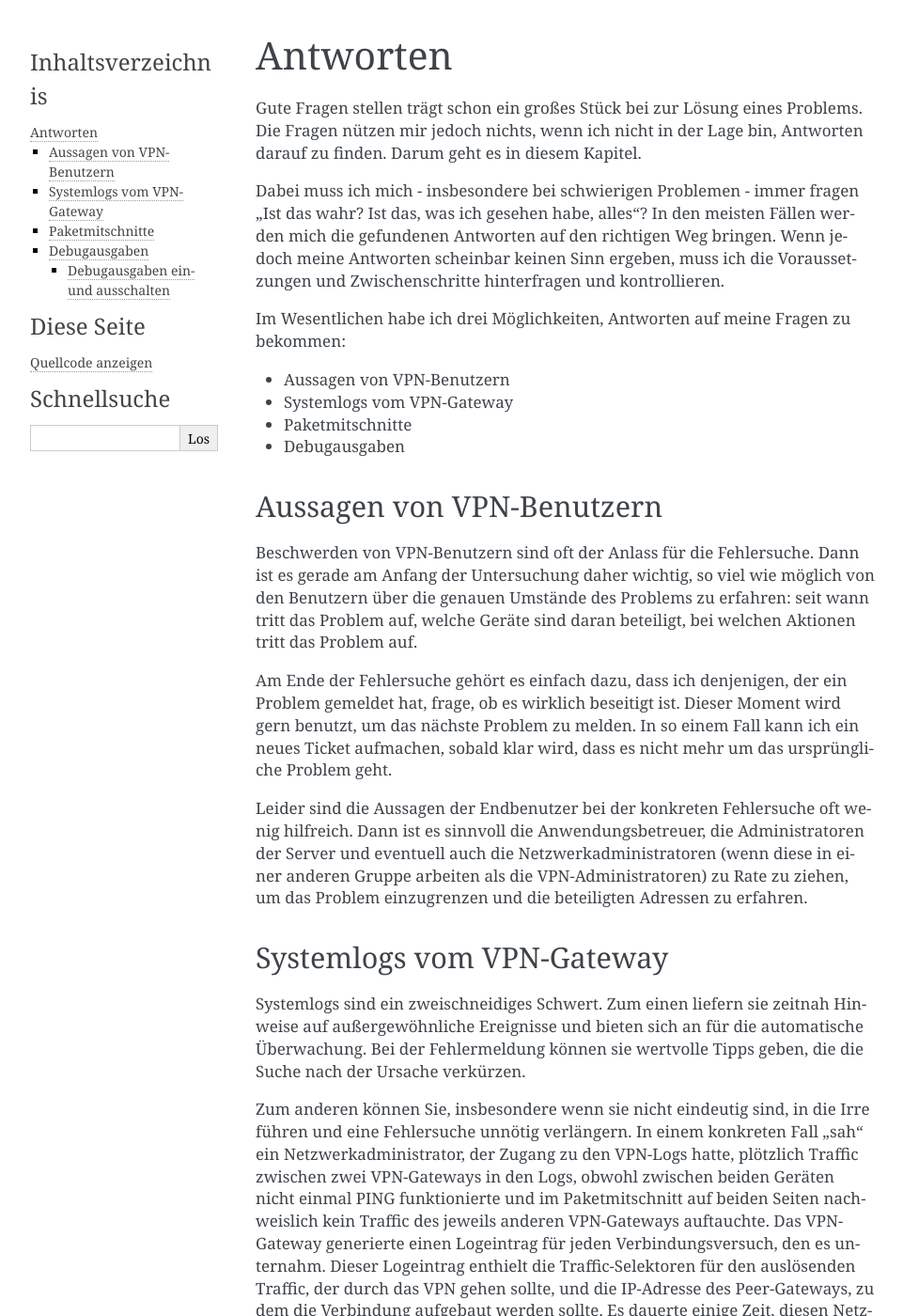
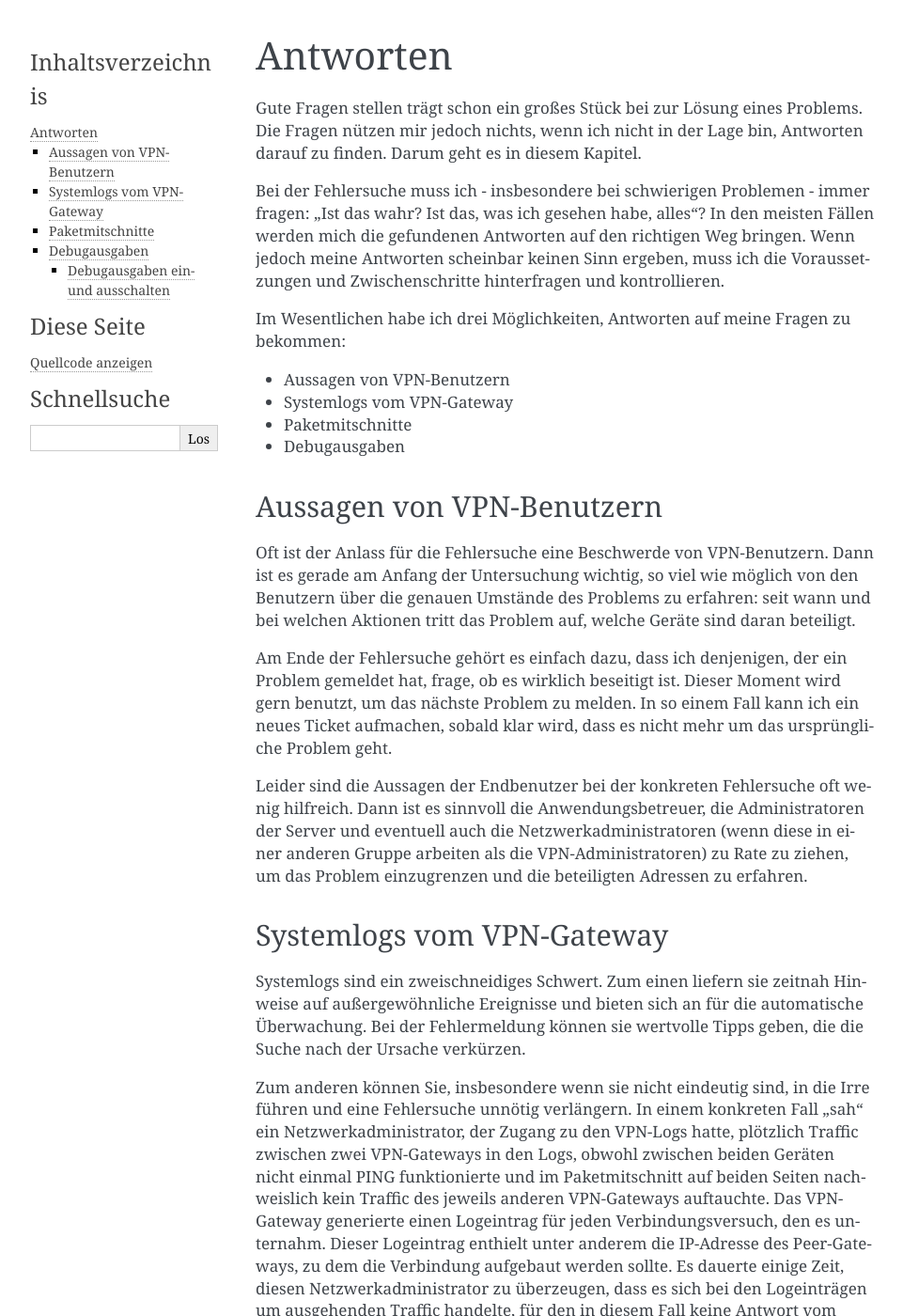
Before and after one commit to matwei-books/Fehlersuche-bei-IPsec-VPN-mit-IKEv2, a Sphinx documentation site: the page built from source/vorgehen/antworten.rst, in a window 1280 px wide and 1400 px high. Shown: the whole window at 94% size, without its empty margins (148-1109 px from the left). Built offline with Sphinx 7.4.7, drawn with Linux system fonts in a browser that asks for light colours; cross-references to code outside the pages are shown as plain code; some of the changed text lies outside the part shown.

Commit message:
Text überarbeitet

```diff
--- a/source/vorgehen/antworten.rst
+++ b/source/vorgehen/antworten.rst
@@ -7,8 +7,9 @@ Problems. Die Fragen nützen mir jedoch nichts, wenn ich nicht in der
 Lage bin, Antworten darauf zu finden.
 Darum geht es in diesem Kapitel.
 
-Dabei muss ich mich - insbesondere bei schwierigen Problemen -
-immer fragen "Ist das wahr? Ist das, was ich gesehen habe, alles"?
+Bei der Fehlersuche muss ich
+- insbesondere bei schwierigen Problemen - immer fragen:
+"Ist das wahr? Ist das, was ich gesehen habe, alles"?
 In den meisten Fällen werden mich die gefundenen Antworten auf den richtigen Weg bringen.
 Wenn jedoch meine Antworten scheinbar keinen Sinn ergeben,
 muss ich die Voraussetzungen und Zwischenschritte hinterfragen und kontrollieren.
@@ -24,13 +25,12 @@ Antworten auf meine Fragen zu bekommen:
 Aussagen von VPN-Benutzern
 --------------------------
 
-Beschwerden von VPN-Benutzern sind oft der Anlass für die Fehlersuche.
-Dann ist es gerade am Anfang der Untersuchung daher wichtig,
+Oft ist der Anlass für die Fehlersuche eine Beschwerde von VPN-Benutzern.
+Dann ist es gerade am Anfang der Untersuchung wichtig,
 so viel wie möglich von den Benutzern
 über die genauen Umstände des Problems zu erfahren:
-seit wann tritt das Problem auf,
-welche Geräte sind daran beteiligt,
-bei welchen Aktionen tritt das Problem auf.
+seit wann und bei welchen Aktionen tritt das Problem auf,
+welche Geräte sind daran beteiligt.
 
 Am Ende der Fehlersuche gehört es einfach dazu,
 dass ich denjenigen, der ein Problem gemeldet hat,
@@ -67,9 +67,8 @@ und im Paketmitschnitt auf beiden Seiten nachweislich
 kein Traffic des jeweils anderen VPN-Gateways auftauchte.
 Das VPN-Gateway generierte einen Logeintrag für jeden Verbindungsversuch,
 den es unternahm.
-Dieser Logeintrag enthielt die Traffic-Selektoren
-für den auslösenden Traffic, der durch das VPN gehen sollte,
-und die IP-Adresse des Peer-Gateways,
+Dieser Logeintrag enthielt unter anderem
+die IP-Adresse des Peer-Gateways,
 zu dem die Verbindung aufgebaut werden sollte.
 Es dauerte einige Zeit, diesen Netzwerkadministrator zu überzeugen,
 dass es sich bei den Logeinträgen um ausgehenden Traffic handelte,
@@ -107,8 +108,8 @@ Dabei passiert folgendes:
 
 ``sed -E 's/^.{16}//' < $logfile``
   Der Befehl *sed* bekommt den Inhalt der Datei *$logfile* in der
-  Standardeingabe, entfernt in jeder Zeile die ersten 16 Zeichen - den
-  Zeitstempel - und gibt den Rest aus.
+  Standardeingabe,
+  entfernt aus jeder Zeile den Zeitstempel und gibt den Rest aus.
 
 ``sort``
   Der Befehl *sort* gibt die Zeilen (ohne Zeitstempel) alphabetisch
@@ -250,6 +252,10 @@ Meist habe ich eine von zwei Möglichkeiten, an Debugmeldungen zu kommen:
 Im ersten Fall protokolliere ich meine Sitzung in eine Datei, entweder
 mit dem Programm *script* oder, zum Beispiel bei Putty, durch die
 Log-Funktion des SSH-Programms.
+
+.. raw:: latex
+
+   \clearpage
 
 Im zweiten Fall filtere ich die Debugnachrichten aus den Systemlogs aus.
 Dabei muss ich aufpassen, dass ich alles relevante und möglichst wenig
```
Also changed, not shown: other parts of source/vorgehen/antworten.rst (+15 -12 lines).
